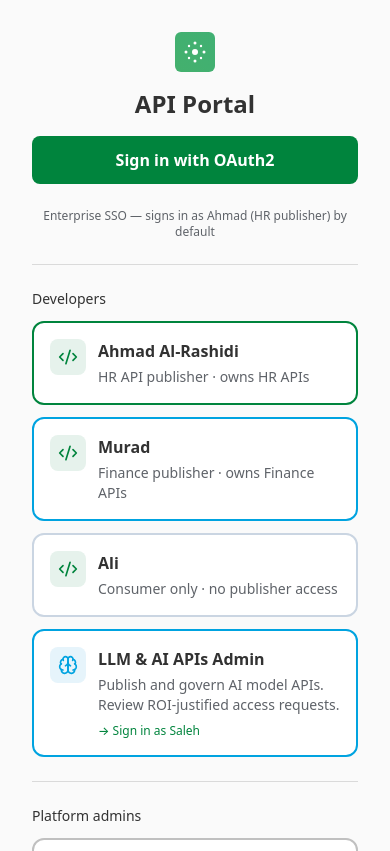
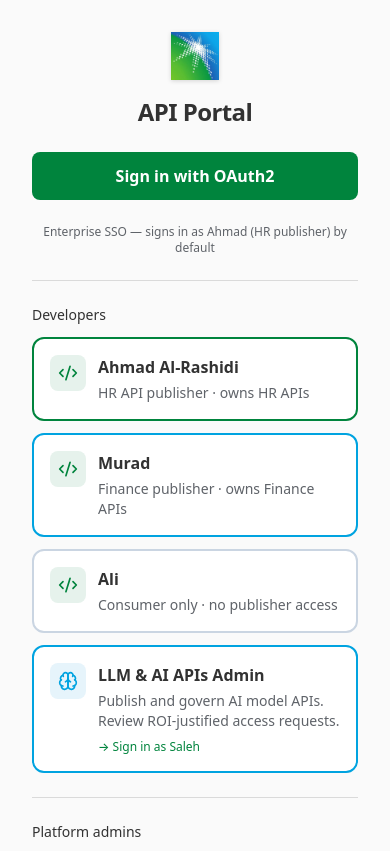
Before and after one commit to hsnaiagent/api_portal, a React (Vite) app in the folder portal/: page /login in a window 390 px wide. Shown: the top 851 px of the page. Built offline with nearby package versions, Linux system fonts and the light colour scheme; no server answers.

Commit message:
branding

```diff
--- a/portal/src/config/brand.ts
+++ b/portal/src/config/brand.ts
@@ -2,7 +2,7 @@ import { BRAND_COLORS, BRAND_COLOR_SOURCE, BRAND_DERIVED } from './brand-colors'
 
 export const BRAND = {
   name: 'API Portal',
-  logoPath: '/portal-logo.svg',
+  logoPath: '/portal-logo.webp',
   colorSource: BRAND_COLOR_SOURCE,
   colors: BRAND_COLORS,
   tagline: 'Discover. Govern. Connect.',
--- a/portal/src/pages/auth/LoginPage.tsx
+++ b/portal/src/pages/auth/LoginPage.tsx
@@ -87,8 +87,12 @@ export function LoginPage() {
   return (
     <div className="min-h-screen flex">
       <div className="hidden lg:flex lg:w-1/2 bg-gradient-to-br from-brand-green via-brand-green to-brand-blue-dark text-brand-white flex-col justify-center p-12">
-        <img src={BRAND.logoPath} alt="" className="h-12 mb-8 invert brightness-0" />
-        <h1 className="text-4xl font-bold">{BRAND.name}</h1>
+        <img
+          src={BRAND.logoPath}
+          alt={BRAND.name}
+          className="mb-6 h-16 w-auto max-w-full object-contain drop-shadow-sm"
+        />
+        <h1 className="text-4xl font-bold tracking-tight">{BRAND.name}</h1>
         <p className="text-xl mt-4 opacity-90">{BRAND.tagline}</p>
         <p className="mt-8 opacity-80 max-w-md">
           Discover, govern, and connect enterprise APIs across HR, Finance, Operations, Procurement,
@@ -97,9 +101,13 @@ export function LoginPage() {
       </div>
       <div className="flex-1 flex items-center justify-center p-8 bg-slate-50">
         <div className="w-full max-w-lg space-y-6">
-          <div className="lg:hidden text-center mb-4">
-            <img src={BRAND.logoPath} alt="" className="h-10 mx-auto" />
-            <h1 className="text-2xl font-bold mt-4">{BRAND.name}</h1>
+          <div className="lg:hidden text-center mb-6">
+            <img
+              src={BRAND.logoPath}
+              alt={BRAND.name}
+              className="mx-auto h-12 w-auto max-w-full object-contain drop-shadow-sm"
+            />
+            <h1 className="text-2xl font-bold mt-4 tracking-tight">{BRAND.name}</h1>
           </div>
 
           <button
```
Also changed, not shown: portal/public/portal-logo(t).svg (renamed from portal/public/portal-logo.svg), portal/public/portal-logo.webp (added).
